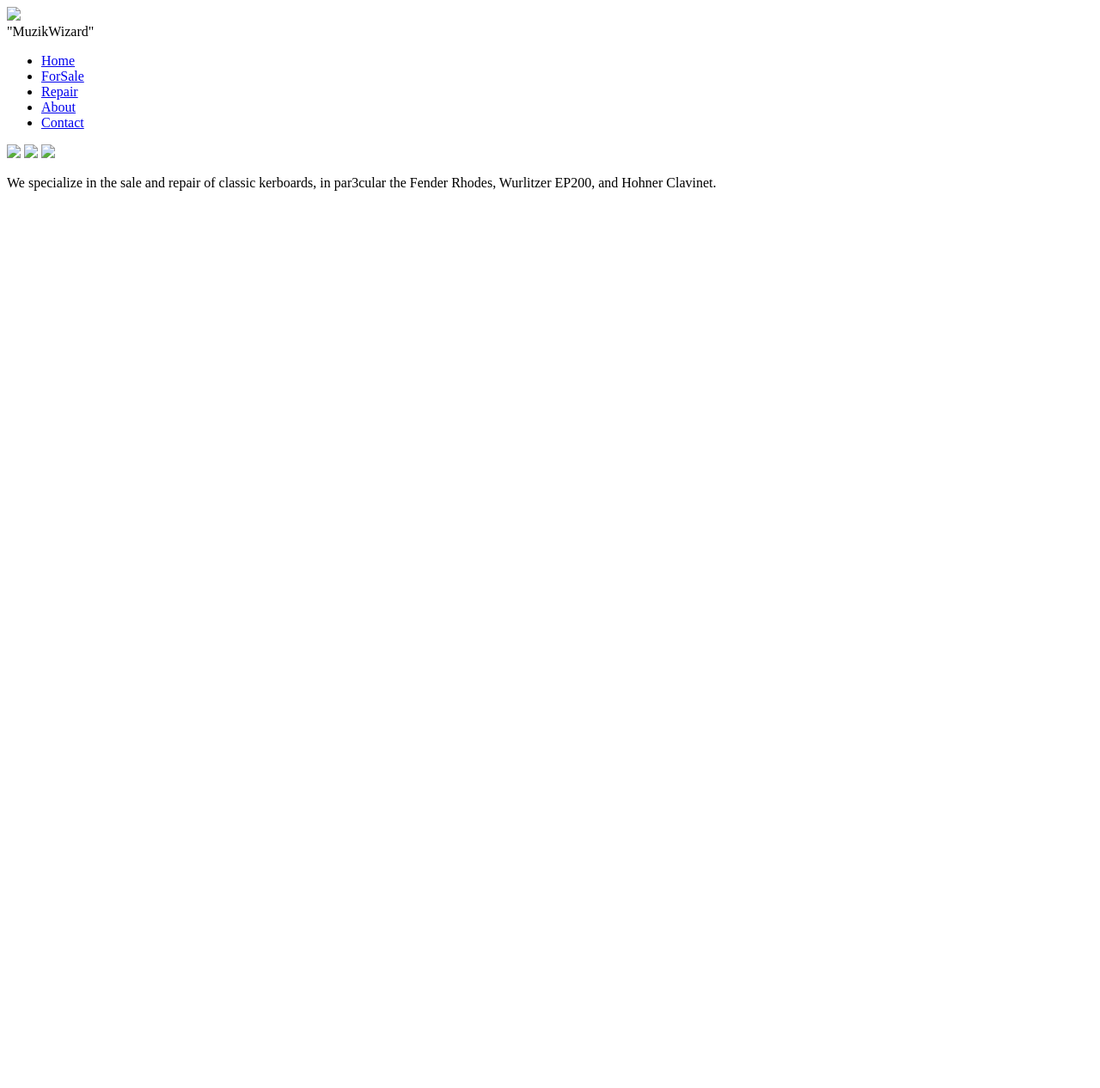
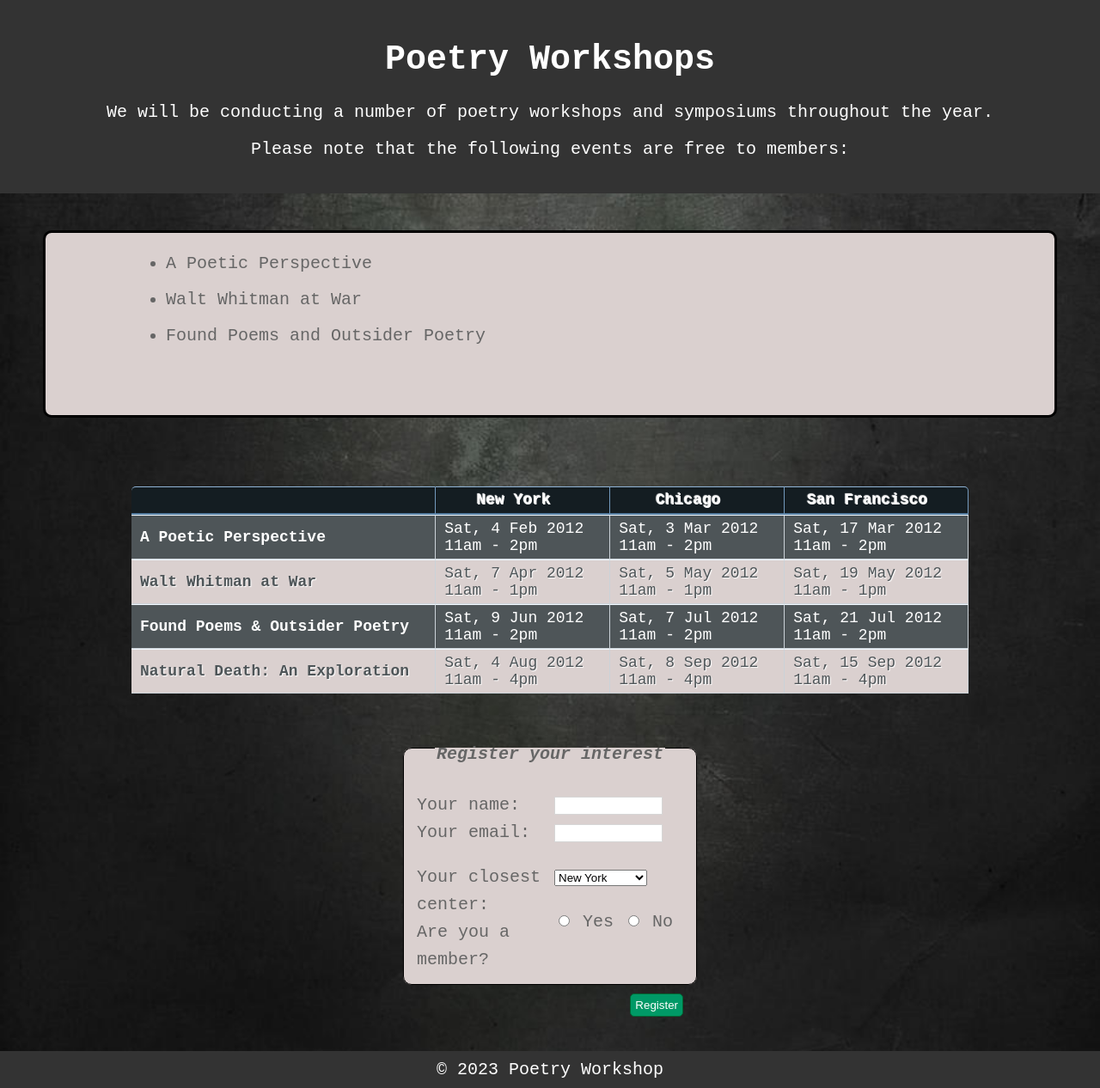
Before and after one commit to Luis-Franco-Velasquez/PoetryWorkshopLFV, a plain HTML site: page index.html in a window 1280 px wide. Shown: the whole page at 86% size. Before the commit the page ends 800 px from the top, so only its background shows below. Drawn offline with Linux system fonts and the light colour scheme.

Commit message:
submit try

```diff
--- a/index.html
+++ b/index.html
@@ -2,35 +2,79 @@
 <html>
 
 <head>
-    <title>Boxes</title>
-    <link rel="stylesheet" type="text/css" href="stylesheet.css">
+    <title>Lists, Tables and Forms</title>
+    <link rel="stylesheet" type="text/css" href="table.css">
 </head>
 
 <body>
-    <div id="page">
-        <div id="logo">
-            <img src="grand-piano-clipart-241420-piano-illustration-png-transparent-png-full-size-clipart-4912991-pinclipart.png" class="small" />
-            <div class="title">
-                "MuzikWizard"
-            </div>
+    <header>
+        <h1>Poetry Workshops</h1>
+        <p>We will be conducting a number of poetry workshops and symposiums throughout the year.</p>
+        <p>Please note that the following events are free to members:</p>
+    </header> <br>
+    <div class="dot">
+        <ul>
+            <li>A Poetic Perspective</li>
+            <li>Walt Whitman at War</li>
+            <li>Found Poems and Outsider Poetry</li> <br> <br>
+        </ul>
+    </div>
 
-        </div>
-        <ul id="naviga3con">
-            <li> <a href="#" class="on">Home</a></li>
-            <li> <a href="#">ForSale</a></li>
-            <li> <a href="#">Repair</a></li>
-            <li> <a href="#">About</a></li>
-            <li> <a href="#">Contact</a></li>
-        </ul>
-        <section id="container">
-            <img src="1pia1.jpg" class="medium" />
-            <img src="2pia2.jpg" class="medium" />
-            <img src="3pia3.jpg" class="medium" />
-        </section>
-        <p>
-            We specialize in the sale and repair of classic kerboards, in par3cular the Fender Rhodes, Wurlitzer EP200, and Hohner Clavinet.
-        </p>
-    </div>
+    <table>
+        <tr class="head">
+            <th></th>
+            <th>New York</th>
+            <th>Chicago</th>
+            <th>San Francisco</th>
+        </tr>
+        <tr>
+            <th>A Poetic Perspective</th>
+            <td>Sat, 4 Feb 2012<br />11am - 2pm</td>
+            <td>Sat, 3 Mar 2012<br />11am - 2pm</td>
+            <td>Sat, 17 Mar 2012<br />11am - 2pm</td>
+        </tr>
+        <tr class="even">
+            <th>Walt Whitman at War</th>
+            <td>Sat, 7 Apr 2012<br />11am - 1pm</td>
+            <td>Sat, 5 May 2012<br />11am - 1pm</td>
+            <td>Sat, 19 May 2012<br />11am - 1pm</td>
+        </tr>
+        <tr>
+            <th>Found Poems &amp; Outsider Poetry</th>
+            <td>Sat, 9 Jun 2012<br />11am - 2pm</td>
+            <td>Sat, 7 Jul 2012<br />11am - 2pm</td>
+            <td>Sat, 21 Jul 2012<br />11am - 2pm</td>
+        </tr>
+        <tr class="even">
+            <th>Natural Death: An Exploration</th>
+            <td>Sat, 4 Aug 2012<br />11am - 4pm</td>
+            <td>Sat, 8 Sep 2012<br />11am - 4pm</td>
+            <td>Sat, 15 Sep 2012<br />11am - 4pm</td>
+        </tr>
+    </table>
+    <form action="http://www.example.com/form.php" method="get">
+        <fieldset>
+            <legend>Register your interest</legend>
+            <p><label class="title" for="name">Your name:</label>
+                <input type="text" name="name" id="name"><br />
+                <label class="title" for="email">Your email:</label>
+                <input type="text" name="email" id="email"></p>
+            <p><label for="location" class="title">Your closest center:</label>
+                <select name="location" id="location">
+						 <option value="ny">New York</option>
+						 <option value="il">Chicago</option>
+						 <option value="ca">San Francisco</option>
+					 </select></p>
+            <span class="title">Are you a member?</span>
+            <label><input type="radio" name="member" value="yes" /> Yes</label>
+            <label><input type="radio" name="member" value="no" /> No</label></p>
+        </fieldset>
+        <div class="submit"><input type="submit" value="Register" /></div>
+    </form>
+    <footer>
+        &copy; 2023 Poetry Workshop
+    </footer>
+
 </body>
 
 </html>
```
